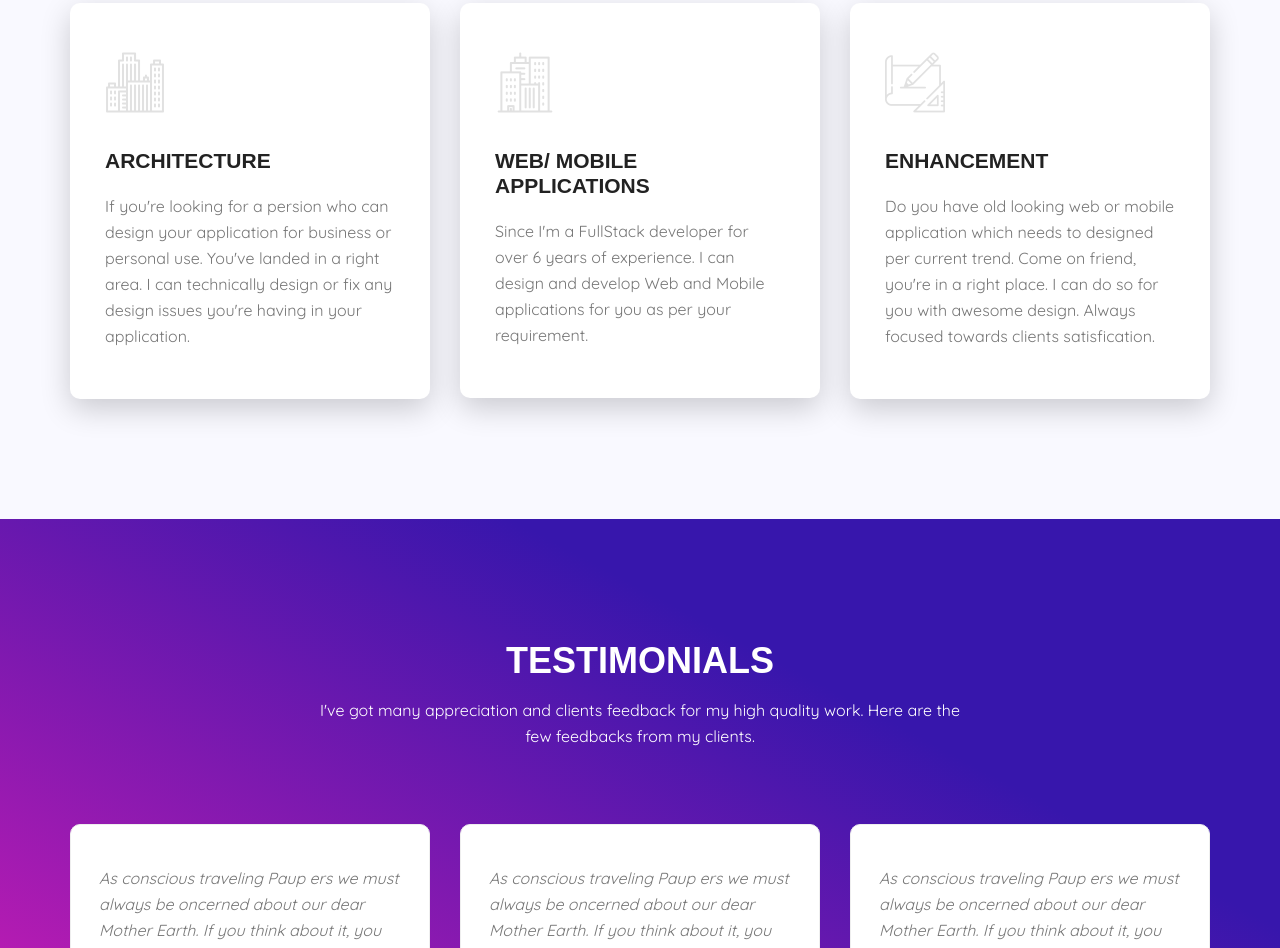
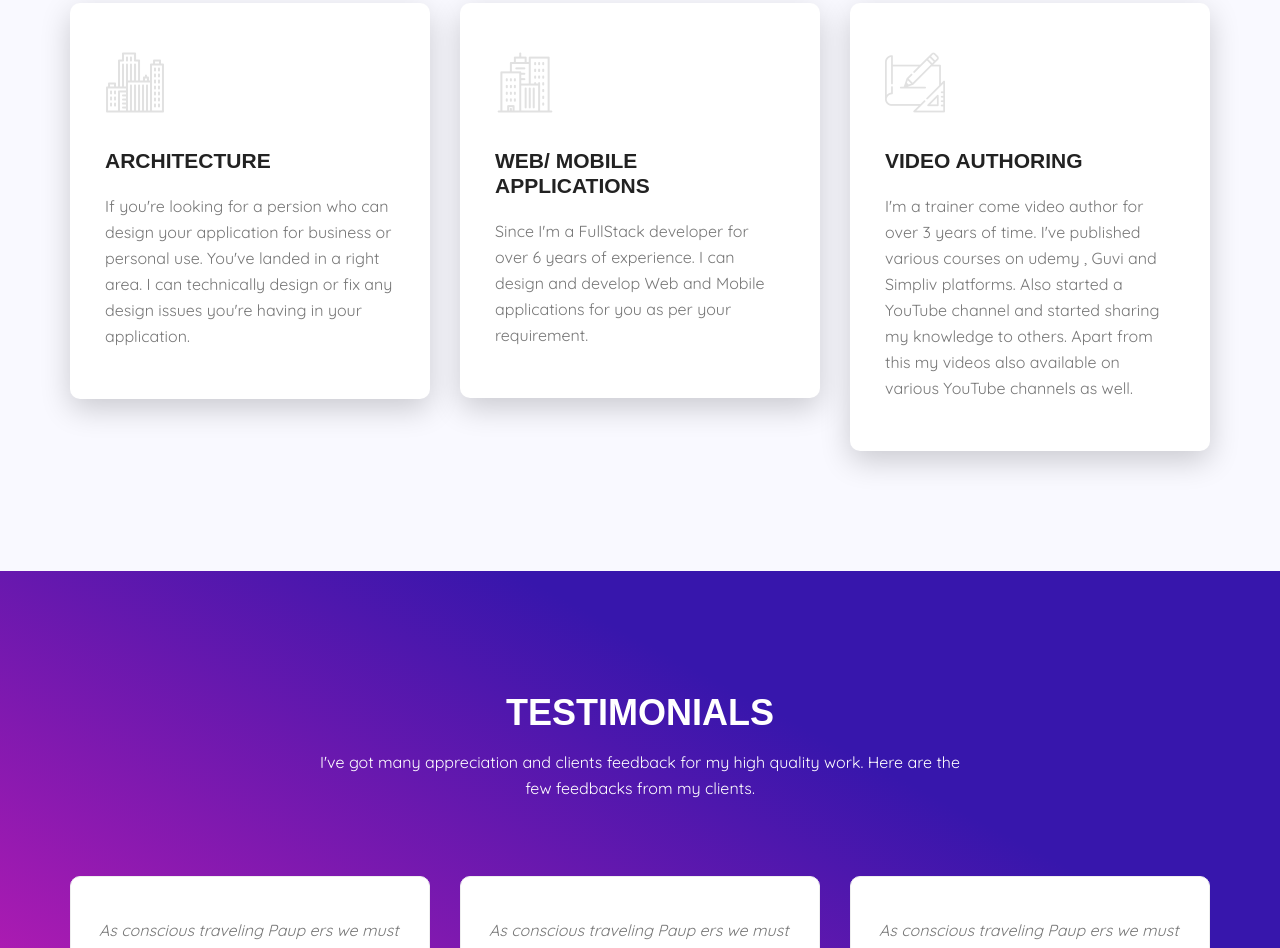
Before and after one commit to iam-gopi/portfolio, a plain HTML site: page index.html in a window 1280 px wide. Shown: the part 3148-4096 px from the top of the page. Drawn offline with Linux system fonts and the light colour scheme.

Commit message:
changed the topic

```diff
--- a/index.html
+++ b/index.html
@@ -493,9 +493,9 @@
           <div class="col-lg-4 col-md-6">
             <div class="feature_item">
               <i class="flaticon-sketch"></i>
-              <h4>Enhancement</h4>
+              <h4>Video authoring</h4>
               <p>
-                Do you have old looking web or mobile application which needs to designed per current trend. Come on friend, you're in a right place. I can do so for you with awesome design. Always focused towards clients satisfication.
+                I'm a trainer come video author for over 3 years of time. I've published various courses on udemy , Guvi and Simpliv platforms. Also started a YouTube channel and started sharing my knowledge to others. Apart from this my videos also available on various YouTube channels as well.
               </p>
             </div>
           </div>
```
